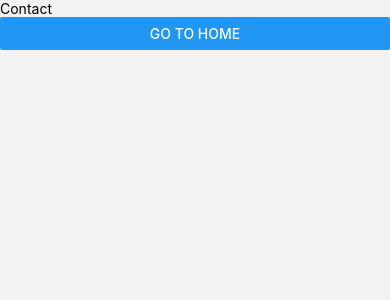
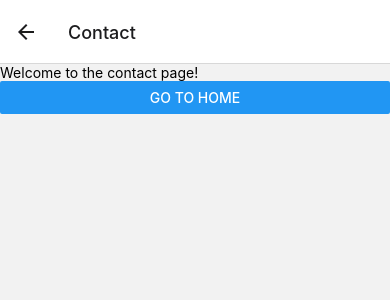
Before and after one commit to siyachoudhary/exampleReactNativeProject, a React Native app: screen /Contact in a window 390 px wide. Shown: the top 300 px of the page. Built offline with nearby package versions, Linux system fonts and the light colour scheme.

Commit message:
navigation with header

```diff
--- a/StackNavigator.js
+++ b/StackNavigator.js
@@ -9,7 +9,7 @@ const Stack = createNativeStackNavigator();
 
 const StackNavigator = () => {
   return (
-      <Stack.Navigator screenOptions={{ headerShown: false}}>
+      <Stack.Navigator screenOptions={{ headerShown: true}}>
         <Stack.Group>
             <Stack.Screen name='Home' component={Home}/>
             <Stack.Screen name='About' component={About}/>
--- a/screens/About.js
+++ b/screens/About.js
@@ -7,7 +7,7 @@ const About = () => {
 
   return (
     <SafeAreaView>
-      <Text>About</Text>
+      <Text>Welcome to the about page!</Text>
       <Button onPress={()=>navigation.navigate("Contact")} title="Go to Contact"></Button>
     </SafeAreaView>
   )
--- a/screens/Contact.js
+++ b/screens/Contact.js
@@ -6,7 +6,7 @@ const Contact = () => {
     const navigation = useNavigation()
   return (
     <SafeAreaView>
-      <Text>Contact</Text>
+      <Text>Welcome to the contact page!</Text>
       <Button onPress={()=>navigation.navigate("Home")} title="Go to Home"></Button>
     </SafeAreaView>
   )
--- a/screens/Home.js
+++ b/screens/Home.js
@@ -6,7 +6,7 @@ const Home = () => {
     const navigation = useNavigation()
   return (
     <SafeAreaView>
-      <Text>Home</Text>
+      <Text>Welcome to the home page!</Text>
       <Button onPress={()=>navigation.navigate("About")} title="Go to About"></Button>
     </SafeAreaView>
   )
```
